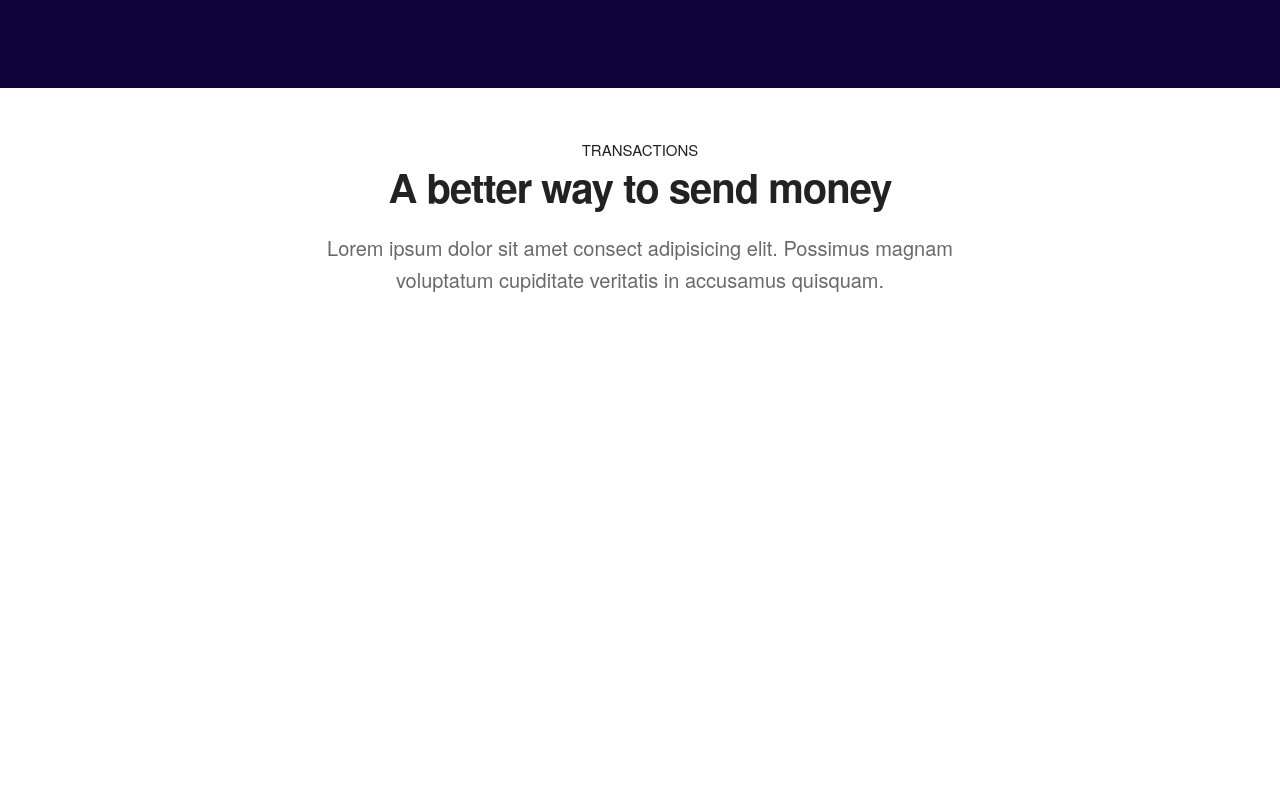
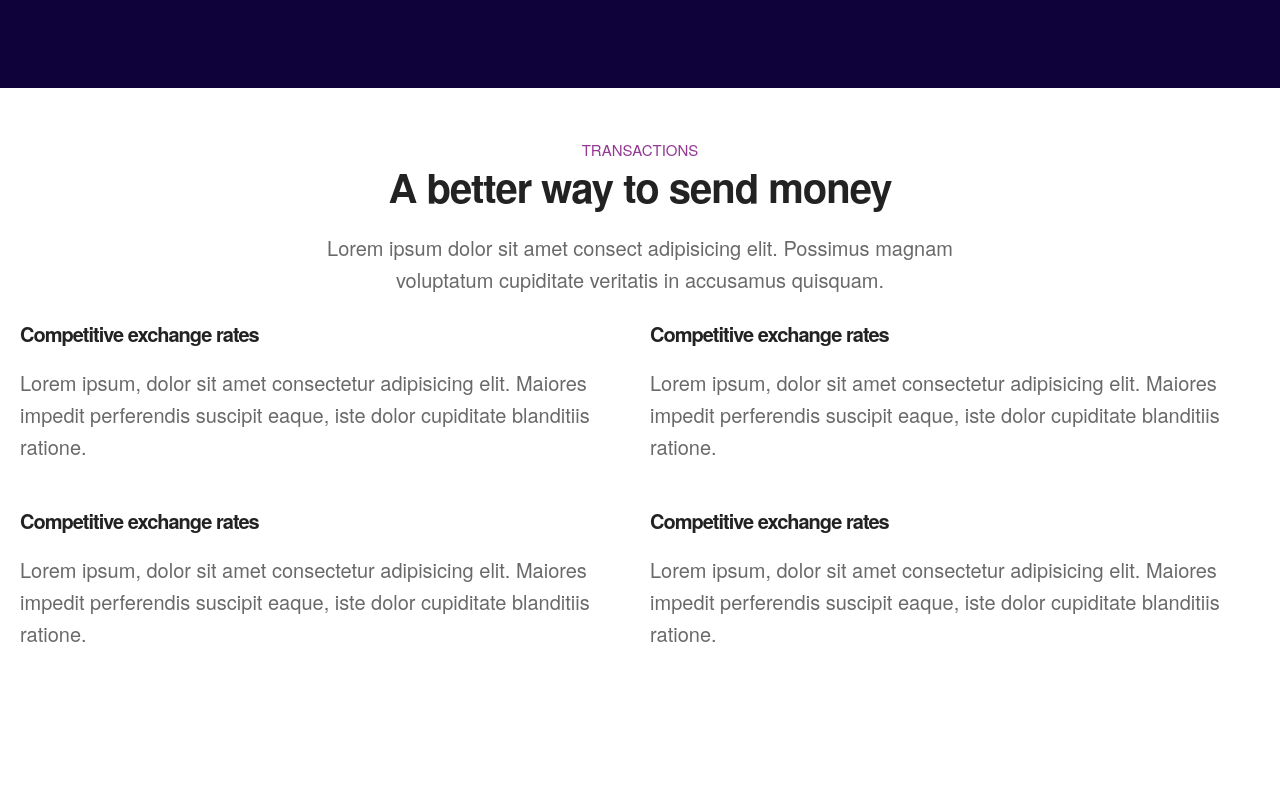
Before and after one commit to FariyaIslam/portfolio, a React (Create React App) app: page / in a window 1280 px wide. Shown: the part 720-1520 px from the top of the page. Built offline with nearby package versions, Linux system fonts and the light colour scheme.

Commit message:
features lists

```diff
--- a/src/components/Features.css
+++ b/src/components/Features.css
@@ -2,16 +2,42 @@
     height: 100vh;
     background: white;
     padding: 5rem 2rem;
+
+}
+.features__heading {
     text-align: center;
 }
 
 .features__heading h2 {
     font-size: 4rem;
     font-weight: 750;
+
 }
 
 .features__heading p {
     font-weight: 500;
     font-size: 2rem;
     color: dimgray;
+
 }
+
+.features__heading span {
+    color: rgb(148, 56, 148);
+    font-size: 1.5rem;
+}
+
+.features__list{
+    display: grid;
+    grid-template-columns: 1fr 1fr;
+    column-gap: 2rem;
+    row-gap: 2rem;
+}
+
+.features__list h3 {
+    font-size: 2rem;
+    font-weight: 600;
+}
+.features__list p {
+    color: dimgray;
+    font-size: 2rem;
+}
--- a/src/components/Features.js
+++ b/src/components/Features.js
@@ -12,6 +12,23 @@ const Features = () => {
             </div>
             <div className="features__list">
 
+                <div>
+                    <h3>Competitive exchange rates</h3>
+                    <p>Lorem ipsum, dolor sit amet consectetur adipisicing elit. Maiores impedit perferendis suscipit eaque, iste dolor cupiditate blanditiis ratione.</p>
+                </div>
+                <div>
+                    <h3>Competitive exchange rates</h3>
+                    <p>Lorem ipsum, dolor sit amet consectetur adipisicing elit. Maiores impedit perferendis suscipit eaque, iste dolor cupiditate blanditiis ratione.</p>
+                </div>
+                <div>
+                    <h3>Competitive exchange rates</h3>
+                    <p>Lorem ipsum, dolor sit amet consectetur adipisicing elit. Maiores impedit perferendis suscipit eaque, iste dolor cupiditate blanditiis ratione.</p>
+                </div>
+                <div>
+                    <h3>Competitive exchange rates</h3>
+                    <p>Lorem ipsum, dolor sit amet consectetur adipisicing elit. Maiores impedit perferendis suscipit eaque, iste dolor cupiditate blanditiis ratione.</p>
+                </div>
+
             </div>
 
 
```
